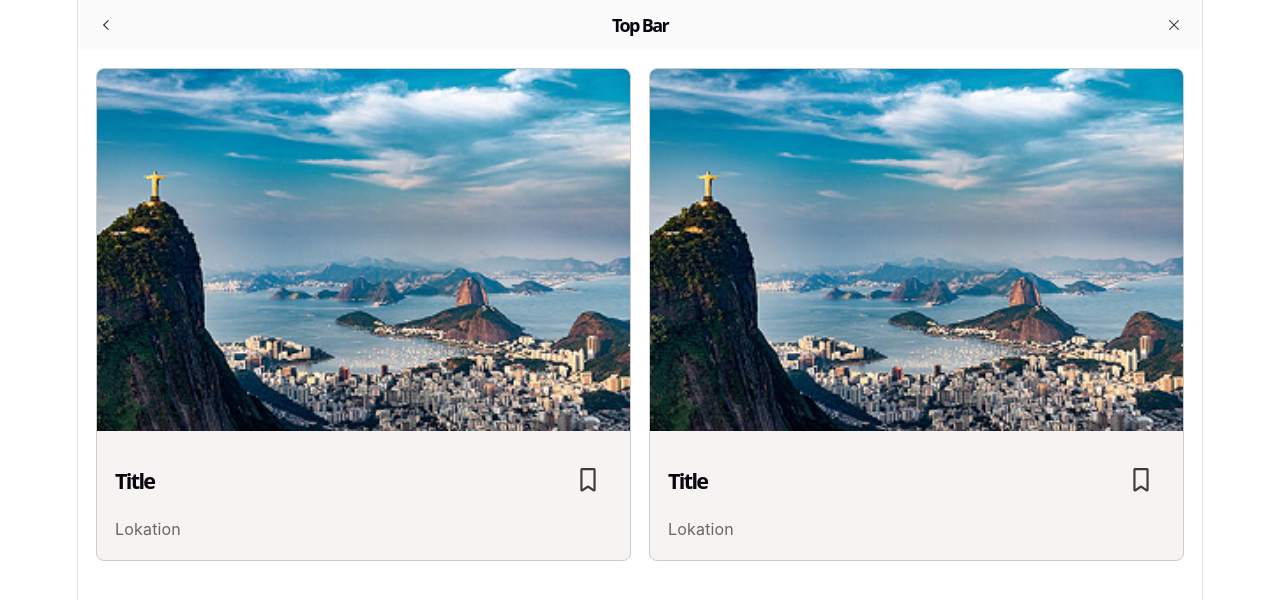
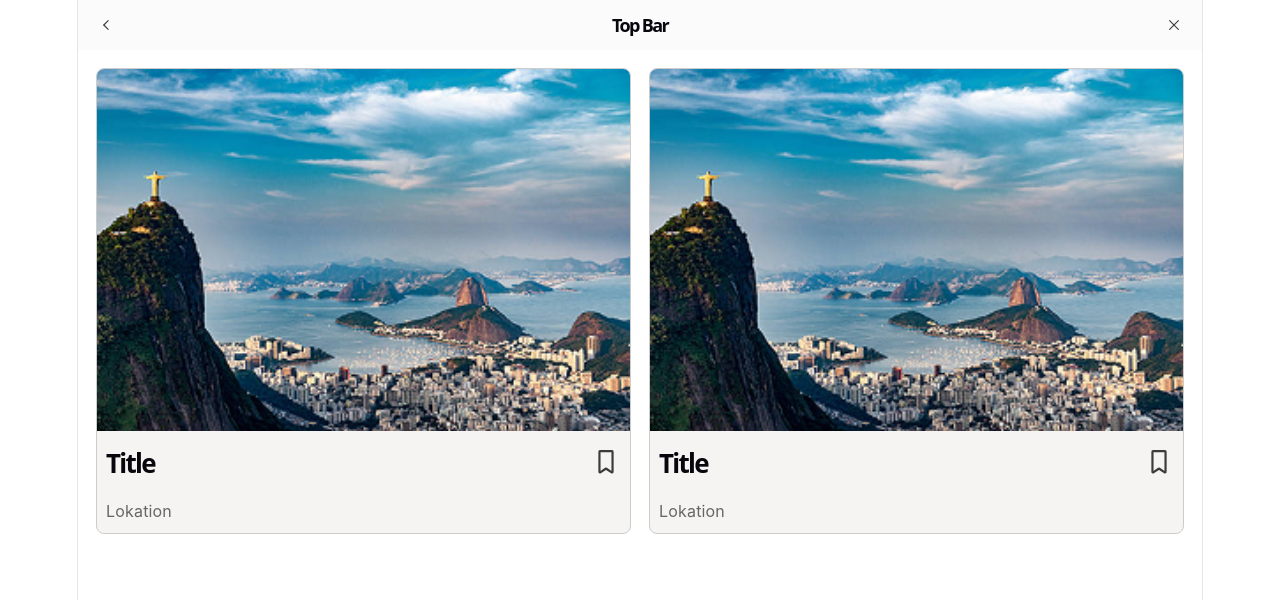
Before and after one commit to mamelishah/gemly-project-webapplication, a React (Vite) app: page / in a window 1280 px wide. Shown: the top 600 px of the page. Built offline with nearby package versions, Linux system fonts and the light colour scheme.

Commit message:
Refactor SmallCard component layout and styling for improved structure

```diff
--- a/src/components/cards/SmallCard.css
+++ b/src/components/cards/SmallCard.css
@@ -12,13 +12,12 @@
 }
 
 #small-card-content {
-  padding: 1rem;
+  padding: 0rem;
 }
 
-#small-card-text {
-  display: flex;
-  flex-direction: column;
-  gap: 0.5rem;
+#small-card-title {
+  font-family: var(--main-family-font);
+  font-size: larger;
 }
 
 #small-card-title-row {
@@ -31,6 +30,7 @@
   font-size: 1.2em;
   margin: 0;
   font-weight: 600;
+  padding: 0.5rem 0.5rem;
 }
 
 #small-card-location {
@@ -38,6 +38,7 @@
   align-items: center;
   font-family: var(--main-family-font);
   font-size: medium;
+  padding: 0.5rem 0.5rem;
 }
 
 #small-card p {
--- a/src/components/cards/SmallCard.tsx
+++ b/src/components/cards/SmallCard.tsx
@@ -9,16 +9,17 @@ function SmallCard() {
         alt="Small Card"
       />
       <div id="small-card-content">
-        <div id="small-card-text">
         <div id="small-card-title-row">
+          <div id="small-card-title">
             <h1>Title</h1>
+          </div>
           <button>
             <img src={pinIcon} alt="Pin Icon" />
           </button>
         </div>
+
         <div id="small-card-location">
           <p>Lokation</p>
-          </div>
         </div>
       </div>
     </section>
```
Lines whose indentation alone changed are shown as unchanged.
